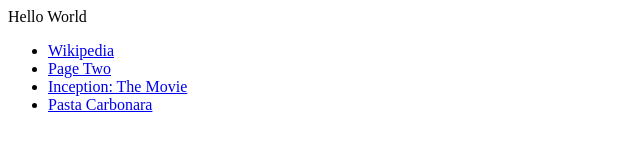
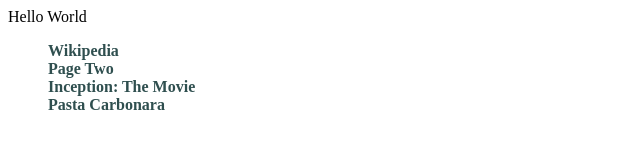
Before and after one commit to katcooke/katcooke.github.io, a plain HTML site: page index.html in a window 1280 px wide. Shown: the whole page, without its empty margins (0-640 px from the left). Drawn offline with Linux system fonts and the light colour scheme.

Commit message:
Updated exercises

```diff
--- a/index.html
+++ b/index.html
@@ -3,12 +3,13 @@
 <head>
   <title>My Index Page</title>
   <meta charset="utf-8">
+<link rel="stylesheet" href="style.css">
 </head>
 <body>
   Hello World
-<ul>
-  <li><a href="https://en.wikipedia.org">Wikipedia</a></li>
-  <li><a href="pages/second.html">Page Two</a></li>
+<ul id="navmenu">
+  <li class="navitems"><a href="https://en.wikipedia.org">Wikipedia</a></li>
+  <li class="navitems"><a href="pages/second.html">Page Two</a></li>
   <li><a href="pages/film">Inception: The Movie</a></li>
   <li><a href="pages/recipe">Pasta Carbonara</a></li>
   </ul>
--- /dev/null
+++ b/style.css
@@ -0,0 +1,8 @@
+a {
+text-decoration: none;
+color: DarkSlateGray;
+font-weight: bold;
+}
+#navmenu{
+  list-style: none;
+}
```
